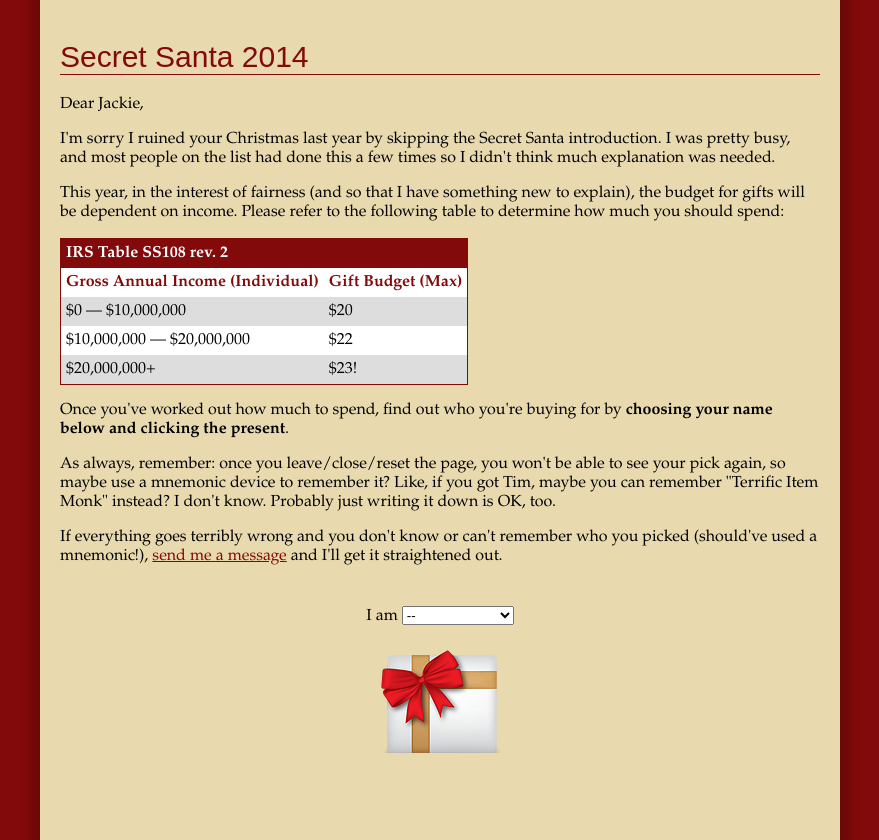
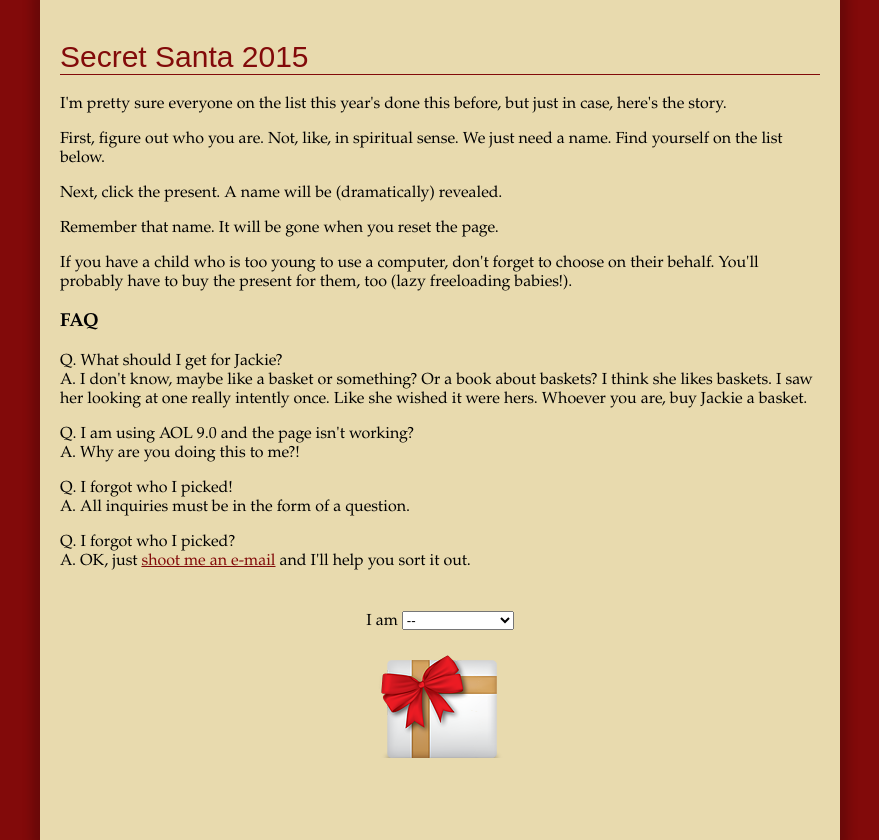
Before and after one commit to pbaehr/secretsanta, a Django app: template people/templates/home.html in a window 1280 px wide. Shown: the whole page, without its empty margins (200-1079 px from the left). Run offline with Django 3.2, Linux system fonts and the light colour scheme; the template is opened without the code that fills it: values that come from a table or form of the project are taken from there, others are empty; tables that the repository leaves empty hold one stand-in row (values such as "Sample post").

Commit message:
Update copy for 2015

```diff
--- a/people/templates/home.html
+++ b/people/templates/home.html
@@ -8,39 +8,23 @@
     </head>
     <body>
         <div id="wrapper">
-            <h1>Secret Santa 2014</h1>
+            <h1>Secret Santa 2015</h1>
             {% if remaining_people %}
-		<p>Dear Jackie,</p>
-		<p>I'm sorry I ruined your Christmas last year by skipping the Secret Santa introduction. I was pretty busy, and most people on the list had done this a few times so I didn't think much explanation was needed.</p>
-		<p>This year, in the interest of fairness (and so that I have something new to explain), the budget for gifts will be dependent on income. Please refer to the following table to determine how much you should spend:</p>
-		<table>
-			<thead>
-				<tr>
-					<th class="title" colspan="2">IRS Table SS108 rev. 2</th>
-				</tr>
-				<tr>
-					<th>Gross Annual Income (Individual)</th>
-					<th>Gift Budget (Max)</th>
-				</tr>
-			</thead>
-			<tbody>
-				<tr class="odd">
-					<td>$0 &mdash; $10,000,000</td>
-					<td>$20</td>
-				</tr>
-				<tr>
-					<td>$10,000,000 &mdash; $20,000,000</td>
-					<td>$22</td>
-				</tr>
-				<tr class="odd">
-					<td>$20,000,000+</td>
-					<td>$23!</td>
-				</tr>
-			</tbody>
-		</table>
-                <p>Once you've worked out how much to spend, find out who you're buying for by <strong>choosing your name below and clicking the present</strong>.</p>
-                <p>As always, remember: once you leave/close/reset the page, you won't be able to see your pick again, so maybe use a mnemonic device to remember it? Like, if you got Tim, maybe you can remember "Terrific Item Monk" instead? I don't know. Probably just writing it down is OK, too.</p>
-<p>If everything goes terribly wrong and you don't know or can't remember who you picked (should've used a mnemonic!), <a href="mailto:pete.baehr@gmail.com">send me a message</a> and I'll get it straightened out.</p>
+              <p>I'm pretty sure everyone on the list this year's done this before, but just in case, here's the story.</p>
+              <p>First, figure out who you are. Not, like, in spiritual sense. We just need a name. Find yourself on the list below.</p>
+              <p>Next, click the present. A name will be (dramatically) revealed.<p>
+              <p>Remember that name. It will be gone when you reset the page.</p>
+              <p>If you have a child who is too young to use a computer, don't forget to choose on their behalf. You'll probably have to buy the present for them, too (lazy freeloading babies!).</p>
+              <h3>FAQ</h3>
+              <p>Q. What should I get for Jackie?<br />
+                 A. I don't know, maybe like a basket or something? Or a book about baskets? I think she likes baskets. I saw her looking at one really intently once. Like she wished it were hers. Whoever you are, buy Jackie a basket.</p>
+              <p>Q. I am using AOL 9.0 and the page isn't working?<br />
+                 A. Why are you doing this to me?!</p>
+              <p>Q. I forgot who I picked!<br />
+                 A. All inquiries must be in the form of a question.</p>
+              <p>Q. I forgot who I picked?<br />
+                 A. OK, just <a href="mailto:pete.baehr@gmail.com">shoot me an e-mail</a> and I'll help you sort it out.</p>
+
                 <p class="choice">I am
                     <select name="picker" id="picker">
                         <option value="--">--</option>
```
